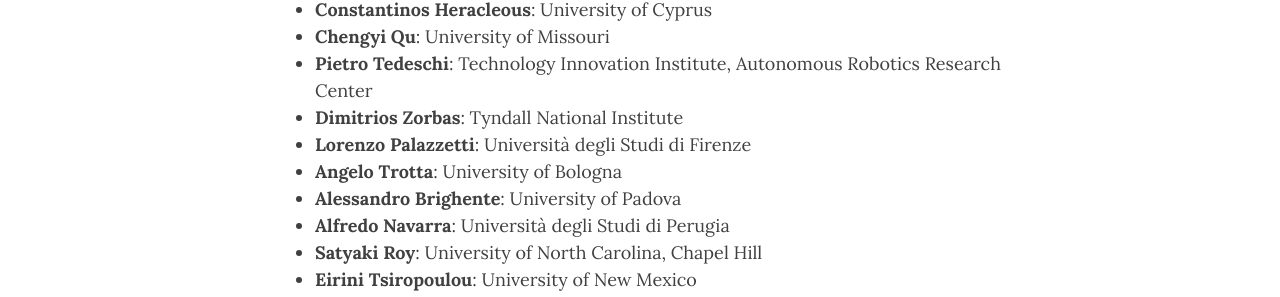
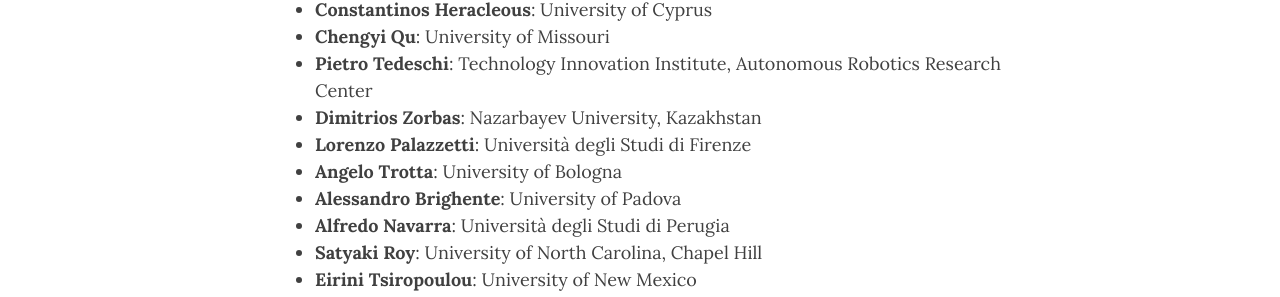
Before and after one commit to widroit2024/widroit2024.github.io, a Jekyll site: the page built from index.md, in a window 1280 px wide and 900 px high, scrolled down 3126 px. Shown: the part 154-451 px from the top of the window. Built offline with Jekyll 4.4.1, drawn with Linux system fonts in a browser that asks for light colours; nearby versions of some CDN libraries.

Commit message:
update on program committee

```diff
--- a/index.md
+++ b/index.md
@@ -115,7 +115,7 @@ Note that Wi-DroIT does not follow the double-blind review policy. The names and
 - **Constantinos Heracleous**: University of Cyprus
 - **Chengyi Qu**: University of Missouri
 - **Pietro Tedeschi**: Technology Innovation Institute, Autonomous Robotics Research Center
-- **Dimitrios Zorbas**: Tyndall National Institute
+- **Dimitrios Zorbas**: Nazarbayev University, Kazakhstan
 - **Lorenzo Palazzetti**: Università degli Studi di Firenze
 - **Angelo Trotta**: University of Bologna
 - **Alessandro Brighente**: University of Padova
```
